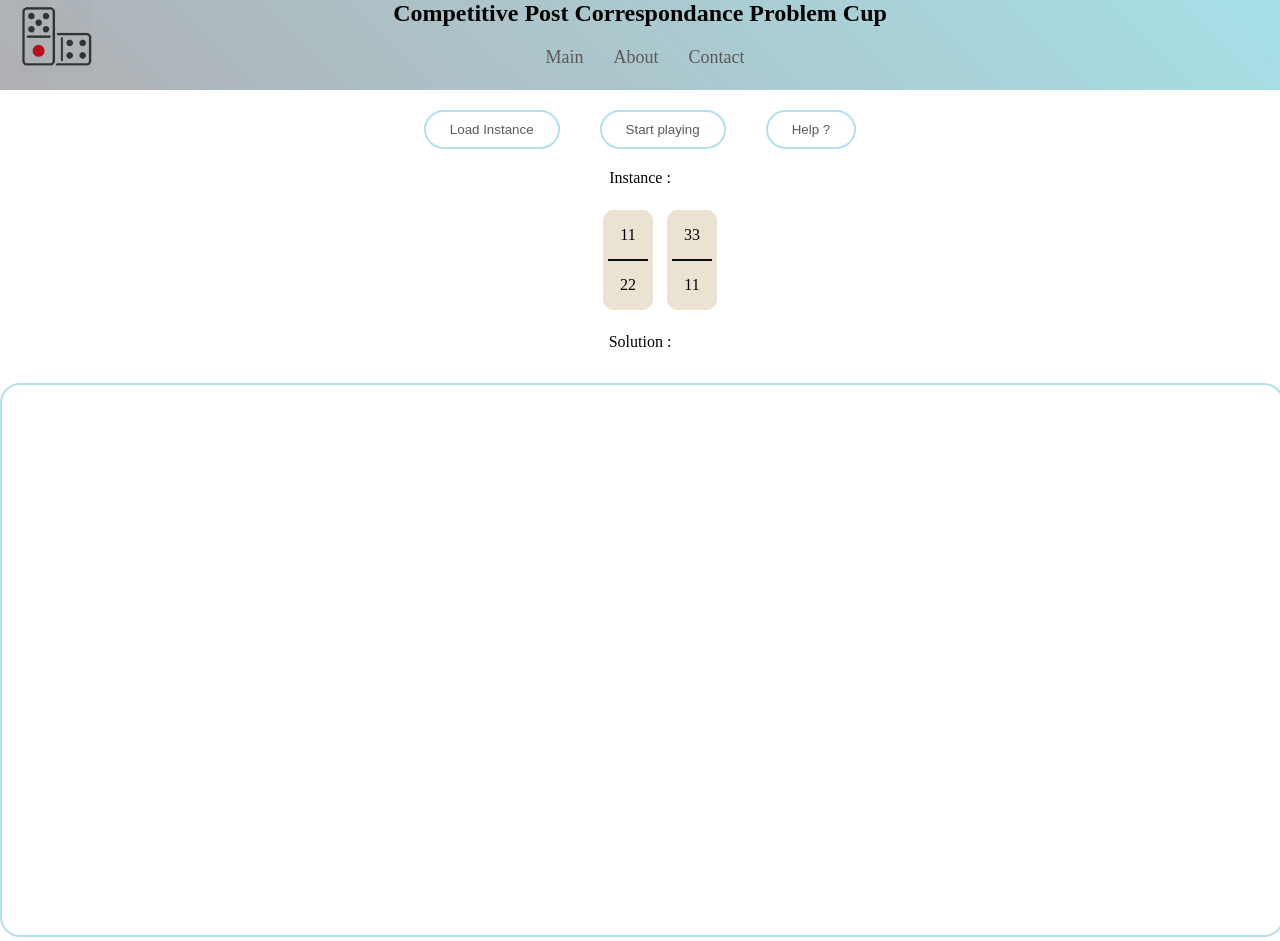
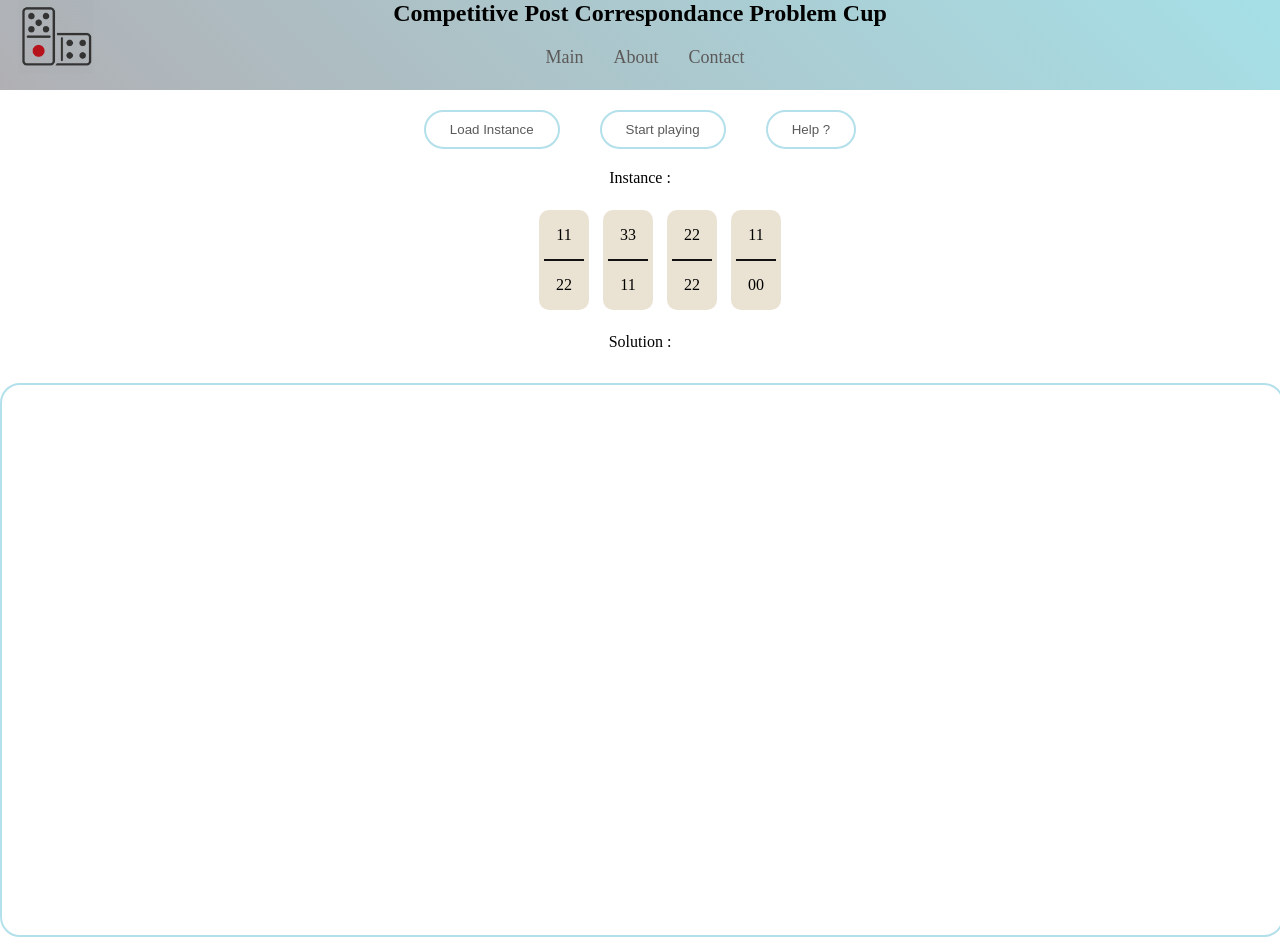
Before and after one commit to bperraud/post_corresponding_problem, a React (Create React App) app in the folder src/: page / in a window 1280 px wide. Built offline with nearby package versions, Linux system fonts and the light colour scheme.

Commit message:
test update server

```diff
--- a/src/src/components/GameBoard.js
+++ b/src/src/components/GameBoard.js
@@ -50,7 +50,7 @@ class GameBoard extends React.Component{
                     <button className='gameButtons' onClick={this.setTrigger}>Help ?</button>
                 </div>
                     <div>
-                        <Instance data="11,22,33,11"/>
+                        <Instance data="11,22,33,11,22,22,11,00"/>
                         {this.state.helpButtonPopUp &&
                         <HelpPopup setTrigger={this.setTrigger} text={"text test"}/>}
                         <div className='rectangle'>
```
